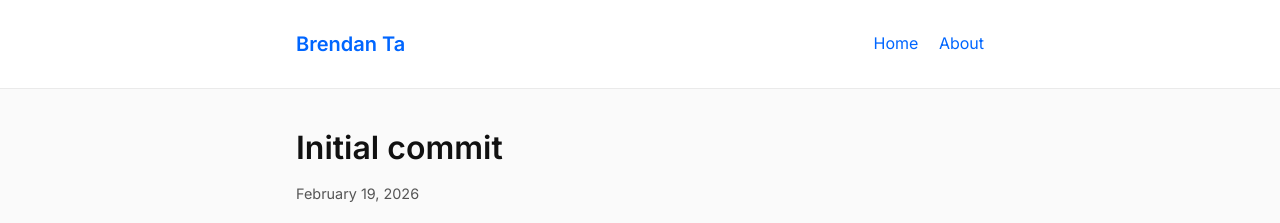
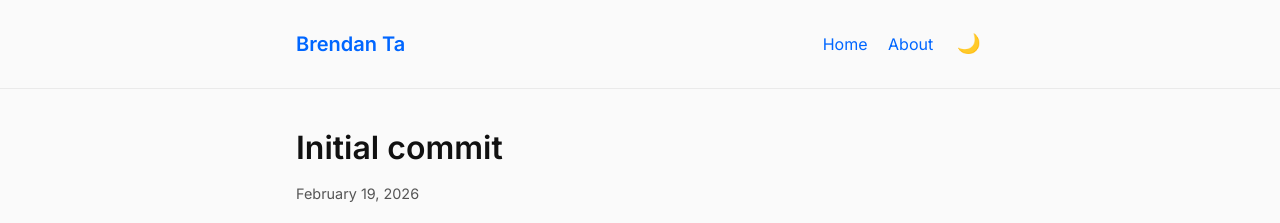
Before and after one commit to bwenstar/bwenstar.github.io, a Jekyll site: the page built from _posts/2026-02-19-initial.md, in a window 1280 px wide. Shown: the top 223 px of the page. Built offline with Jekyll 4.4.1, drawn with Linux system fonts in a browser that asks for light colours.

Commit message:
Add light dark theme and toggle

```diff
--- a/_includes/header.html
+++ b/_includes/header.html
@@ -1,9 +1,16 @@
 <header class="site-header">
   <div class="container">
     <a href="{{ '/' | relative_url }}" class="logo">{{ site.title }}</a>
+
     <nav>
       <a href="{{ '/' | relative_url }}">Home</a>
       <a href="{{ '/about.html' | relative_url }}">About</a>
+
+      <button id="theme-toggle"
+              aria-label="Switch to dark theme"
+              title="Toggle light/dark theme">
+        🌙
+      </button>
     </nav>
   </div>
 </header>
--- a/_layouts/default.html
+++ b/_layouts/default.html
@@ -5,9 +5,13 @@
 </head>
 <body>
   {% include header.html %}
+
   <div class="site-main">
     {{ content }}
   </div>
+
   {% include footer.html %}
+
+  <script src="{{ '/assets/js/theme-toggle.js' | relative_url }}"></script>
 </body>
 </html>
--- a/assets/css/style.css
+++ b/assets/css/style.css
@@ -1,88 +1,143 @@
-html, body {
-  height: 100%;
+:root{
+  --font-sans:'Inter',system-ui,sans-serif;
+  --max-width:720px;
+  --color-bg:#fafafa;
+  --color-fg:#111111;
+  --color-muted:#555555;
+  --color-primary:#0066ff;
 }
-
-body {
-  display: flex;
-  flex-direction: column;
-  min-height: 100vh;
+[data-theme="dark"]{
+  --color-bg:#111111;
+  --color-fg:#eaeaea;
+  --color-muted:#bbbbbb;
+  --color-primary:#66aaff;
 }
-
-.site-main {
-  flex: 1;
+html,body{
+  height:100%
 }
-
-:root {
-  --font-sans: 'Inter', system-ui, sans-serif;
-  --max-width: 720px;
-  --color-bg: #fafafa;
-  --color-fg: #111;
-  --color-muted: #555;
-  --color-primary: #0066ff;
+body{
+  display:flex;
+  flex-direction:column;
+  min-height:100vh
 }
-
+.site-main{
+  flex:1
+}
+#theme-toggle{
+  background:none;
+  border:none;
+  cursor:pointer;
+  font-size:1.2rem;
+  line-height:1;
+  padding:.2rem;
+  margin-left:1rem
+}
+#theme-toggle:focus{
+  outline:2px solid var(--color-primary)
+}
 *,
 *::before,
-*::after { box-sizing: border-box; }
-
-html { font-size: 100%; }
-body {
-  margin: 0;
-  font-family: var(--font-sans);
-  line-height: 1.6;
-  background: var(--color-bg);
-  color: var(--color-fg);
+*::after{
+  box-sizing:border-box
 }
-.container { max-width: var(--max-width); margin: 0 auto; padding: 1rem; }
-
-/* Links */
-a { color: var(--color-primary); text-decoration: none; }
-a:hover { text-decoration: underline; }
-
-/* Header / Footer */
+html{
+  font-size:100%
+}
+body{
+  margin:0;
+  font-family:var(--font-sans);
+  line-height:1.6;
+  background:var(--color-bg);
+  color:var(--color-fg)
+}
+.container{
+  max-width:var(--max-width);
+  margin:0 auto;
+  padding:1rem
+}
+a{
+  color:var(--color-primary);
+  text-decoration:none
+}
+a:hover{
+  text-decoration:underline
+}
 .site-header,
-.site-footer {
-  background: #fff;
-  padding: 0.75rem 0;
-  border-bottom: 1px solid #eaeaea;
+.site-footer{
+  background:var(--color-bg);
+  padding:.75rem 0;
+  border-bottom:1px solid #eaeaea
 }
 .site-header .container,
-.site-footer .container {
-  display: flex;
-  align-items: center;
-  justify-content: space-between;
+.site-footer .container{
+  display:flex;
+  align-items:center;
+  justify-content:space-between
 }
-.logo {
-  font-weight: 600;
-  font-size: 1.25rem;
+.logo{
+  font-weight:600;
+  font-size:1.25rem
 }
-nav a { margin-left: 1rem; }
-
-/* Typography */
-h1, h2, h3, h4 { margin-top: 1.5rem; margin-bottom: 0.5rem; line-height: 1.2; }
-h1 { font-size: 2rem; }
-h2 { font-size: 1.5rem; }
-
-/* Post list */
-.post-card { margin-bottom: 2rem; padding-bottom: 1rem; border-bottom: 1px solid #eaeaea; }
-.post-card h2 { margin: 0; }
-.post-meta { color: var(--color-muted); font-size: 0.9rem; margin-bottom: 0.5rem; }
-.post-excerpt { margin: 0; }
-
-/* About page */
-.about { text-align: center; }
-.avatar {
-  width: 120px;
-  height: 120px;
-  border-radius: 50%;
-  margin-bottom: 1rem;
+nav a{
+  margin-left:1rem
 }
-.social-links { list-style: none; padding: 0; display: flex; justify-content: center; gap: 1rem; margin-top: 1rem; }
-.social-links a { color: var(--color-fg); }
-
-/* Responsive tweaks */
-@media (max-width: 600px) {
+h1,
+h2,
+h3,
+h4{
+  margin-top:1.5rem;
+  margin-bottom:.5rem;
+  line-height:1.2
+}
+h1{
+  font-size:2rem
+}
+h2{
+  font-size:1.5rem
+}
+.post-card{
+  margin-bottom:2rem;
+  padding-bottom:1rem;
+  border-bottom:1px solid #eaeaea
+}
+.post-card h2{
+  margin:0
+}
+.post-meta{
+  color:var(--color-muted);
+  font-size:.9rem;
+  margin-bottom:.5rem
+}
+.post-excerpt{
+  margin:0
+}
+.about{
+  text-align:center
+}
+.avatar{
+  width:120px;
+  height:120px;
+  border-radius:50%;
+  margin-bottom:1rem
+}
+.social-links{
+  list-style:none;
+  padding:0;
+  display:flex;
+  justify-content:center;
+  gap:1rem;
+  margin-top:1rem
+}
+.social-links a{
+  color:var(--color-fg)
+}
+@media (max-width:600px){
   .site-header .container,
-  .site-footer .container { flex-direction: column; gap: 0.5rem; }
-  nav a { margin-left: 0; }
+  .site-footer .container{
+    flex-direction:column;
+    gap:.5rem
+  }
+  nav a{
+    margin-left:0
+  }
 }
--- /dev/null
+++ b/assets/js/theme-toggle.js
@@ -0,0 +1,47 @@
+/* assets/js/theme-toggle.js */
+(() => {
+  const STORAGE_KEY = "theme";
+  const THEME_DARK = "dark";
+  const THEME_LIGHT = "light";
+
+  const applyTheme = (theme) => {
+    const root = document.documentElement;
+    if (theme === THEME_DARK) {
+      root.setAttribute("data-theme", THEME_DARK);
+    } else {
+      root.removeAttribute("data-theme");
+    }
+
+    const btn = document.getElementById("theme-toggle");
+    if (btn) {
+      btn.setAttribute(
+        "aria-label",
+        theme === THEME_DARK ? "Switch to light theme" : "Switch to dark theme"
+      );
+      btn.innerHTML = theme === THEME_DARK ? "🌞" : "🌙";
+    }
+  };
+
+  const saved = localStorage.getItem(STORAGE_KEY);
+  if (saved) {
+    applyTheme(saved);
+  } else {
+    const prefersDark = window.matchMedia("(prefers-color-scheme: dark)").matches;
+    applyTheme(prefersDark ? THEME_DARK : THEME_LIGHT);
+  }
+
+  document.addEventListener("DOMContentLoaded", () => {
+    const btn = document.getElementById("theme-toggle");
+    if (!btn) return;
+
+    btn.addEventListener("click", (e) => {
+      e.preventDefault();
+      const current = document.documentElement.getAttribute("data-theme") === THEME_DARK
+        ? THEME_DARK
+        : THEME_LIGHT;
+      const next = current === THEME_DARK ? THEME_LIGHT : THEME_DARK;
+      applyTheme(next);
+      localStorage.setItem(STORAGE_KEY, next);
+    });
+  });
+})();
```
